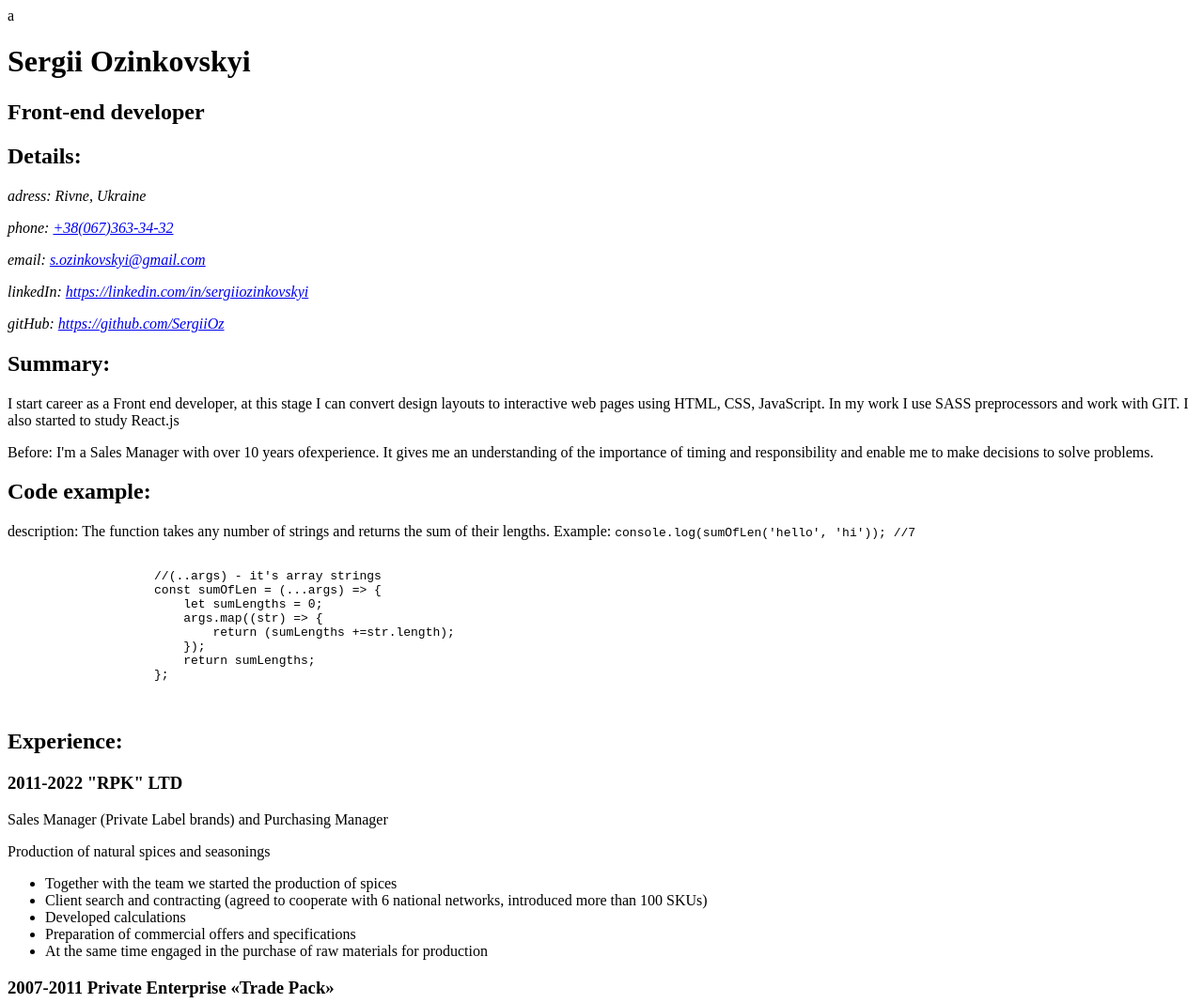
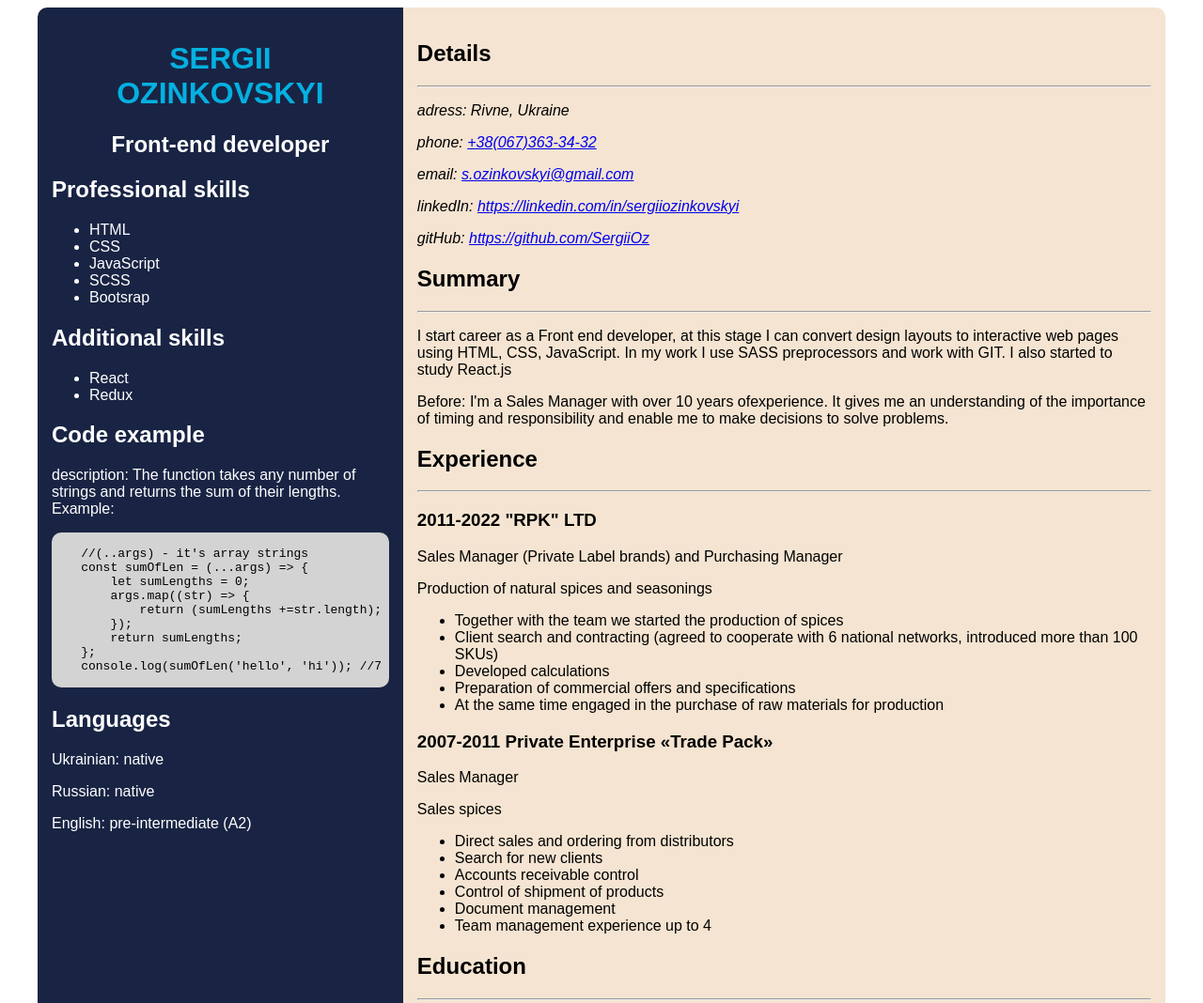
Before and after one commit to SergiiOz/rsschool-cv, a plain HTML site: page index.html in a window 1280 px wide. Shown: the top 1068 px of the page at 94% size. Drawn offline with Linux system fonts and the light colour scheme.

Commit message:
feat: add base style.css

```diff
--- a/index.html
+++ b/index.html
@@ -1,4 +1,4 @@
-a<!DOCTYPE html>
+<!DOCTYPE html>
 <html lang="en">
     <head>
         <meta charset="UTF-8" />
@@ -9,18 +9,77 @@ a<!DOCTYPE html>
     </head>
     <body>
         <div class="wrapper">
+          <!--WRAPPER LEFT-->
+          <div class="wrapper--left">
             <!--HEADER-->
-      <header>
-        <h1>Sergii Ozinkovskyi</h1>
+            <header class="header">
+              <div class="header__image-block">
+                <h1 class="header__title"><span>Sergii</span><br/> <span>Ozinkovskyi</span></h1>
                 <h2>Front-end developer</h2>
             </header>
+            <!--ASIDE-->
+            <aside class="aside">
+              <!--SKILLS-->
+                <article>
+                    <h2>Professional skills</h2>
+                    <ul>
+                        <li>HTML</li>
+                        <li>CSS</li>
+                        <li>JavaScript</li>
+                        <li>SCSS</li>
+                        <li>Bootsrap</li>
+                    </ul>
+                </article>
+                <!--ADDITIONAL SKILLS-->
+                <article>
+                    <h2>Additional skills</h2>
+                    <ul>
+                      <li>React</li>
+                      <li>Redux</li>
+                    </ul>
+                </article>
+                <!--CODE EXAMPLE-->
+                <article>
+                  <h2>Code example</h2>
+                  <p>
+                      description: The function takes any number of strings
+                      and returns the sum of their lengths. Example:
+                     </p>
+<pre class="aside__code-block">
+  <code>
+    //(..args) - it's array strings
+    const sumOfLen = (...args) => {
+        let sumLengths = 0;
+        args.map((str) => {
+            return (sumLengths +=str.length);
+        });
+        return sumLengths;
+    };
+    console.log(sumOfLen('hello', 'hi')); //7
+  </code>
+</pre>
+              <!--Language-->
+              <article>
+                <h2>Languages</h2>
+                <p>Ukrainian: <span>native</span></p>
+                <p>Russian: <span>native</span></p>
+                <p>English: <span>pre-intermediate (A2)</span></p>
+              </article>
+            </aside>
+          </div>
+          <!--WRAPPER RIGHT-->
+          <div class="wrapper--right">
             <!--MAIN-->
-      <main>
+            <main class="main">
                 <article>
-          <h2>Details:</h2>
+                    <h2>Details</h2>
+                    <hr/>
                     <address>
                         <p>adress: Rivne, Ukraine</p>
-            <p>phone: <a href="tel:+380673633432">+38(067)363-34-32</a></p>
+                        <p>
+                            phone:
+                            <a href="tel:+380673633432">+38(067)363-34-32</a>
+                        </p>
                         <p>
                             email:
                             <a href="mailto:s.ozinkovskyi@gmail.com"
@@ -35,66 +94,60 @@ a<!DOCTYPE html>
                         </p>
                         <p>
                             gitHub:
-              <a href="www.github.com/SergiiOz">https://github.com/SergiiOz</a>
+                            <a href="www.github.com/SergiiOz"
+                                >https://github.com/SergiiOz</a
+                            >
                         </p>
                     </address>
                 </article>
                 <article>
-          <h2>Summary:</h2>
+                    <h2>Summary</h2>
+                    <hr/>
                     <p>
-            I start career as a Front end developer, at this stage I can convert
-            design layouts to interactive web pages using HTML, CSS, JavaScript.
-            In my work I use SASS preprocessors and work with GIT. I also
-            started to study React.js
+                        I start career as a Front end developer, at this stage I
+                        can convert design layouts to interactive web pages
+                        using HTML, CSS, JavaScript. In my work I use SASS
+                        preprocessors and work with GIT. I also started to study
+                        React.js
                     </p>
                     <p>
-            Before: I'm a Sales Manager with over 10 years ofexperience. It
-            gives me an understanding of the importance of timing and
-            responsibility and enable me to make decisions to solve problems.
+                        Before: I'm a Sales Manager with over 10 years
+                        ofexperience. It gives me an understanding of the
+                        importance of timing and responsibility and enable me to
+                        make decisions to solve problems.
                     </p>
                 </article>
-        <!--CODE EXAMPLE-->
-        <article>
-          <h2>Code example:</h2>
-          <p>
-            description: The function takes any number of strings and returns
-            the sum of their lengths. Example:
-            <code>console.log(sumOfLen('hello', 'hi')); //7</code>
-          </p>
-          <pre>
-                 <code>
-                    //(..args) - it's array strings
-                    const sumOfLen = (...args) => {
-                        let sumLengths = 0;
-                        args.map((str) => {
-                            return (sumLengths +=str.length);
-                        });
-                        return sumLengths;
-                    };
-                </code>
-             </pre>
-        </article>
+
                 <!--EXPERIANCE-->
                 <article>
-          <h2>Experience:</h2>
+                    <h2>Experience</h2>
+                    <hr/>
                     <section>
                         <!--Experiance RPK-->
                         <h3>2011-2022 "RPK" LTD</h3>
-            <p>Sales Manager (Private Label brands) and Purchasing Manager</p>
+                        <p>
+                            Sales Manager (Private Label brands) and Purchasing
+                            Manager
+                        </p>
                         <p>Production of natural spices and seasonings</p>
                         <ul>
                             <li>
-                Together with the team we started the production of spices
+                                Together with the team we started the production
+                                of spices
                             </li>
                             <li>
-                Client search and contracting (agreed to cooperate with 6
-                national networks, introduced more than 100 SKUs)
+                                Client search and contracting (agreed to
+                                cooperate with 6 national networks, introduced
+                                more than 100 SKUs)
                             </li>
                             <li>Developed calculations</li>
-              <li>Preparation of commercial offers and specifications</li>
                             <li>
-                At the same time engaged in the purchase of raw materials for
-                production
+                                Preparation of commercial offers and
+                                specifications
+                            </li>
+                            <li>
+                                At the same time engaged in the purchase of raw
+                                materials for production
                             </li>
                         </ul>
                     </section>
@@ -115,21 +168,24 @@ a<!DOCTYPE html>
                 </article>
                 <!--EDUCATION-->
                 <article>
-          <h2>Education:</h2>
+                    <h2>Education</h2>
+                    <hr/>
                     <section>
                         <h3>
-              National University of Water Management and Nature Resources Use
+                            National University of Water Management and Nature
+                            Resources Use
                         </h3>
                         <p>Mechanical engineering</p>
                         <p>
-              Master of Science (M.S.) Automobile transport, Automobile
-              engineering
+                            Master of Science (M.S.) Automobile transport,
+                            Automobile engineering
                         </p>
                     </section>
                 </article>
                 <!--ADDITIONAL EDUCATION-->
                 <article>
                     <h2>Additional education</h2>
+                    <hr/>
                     <section>
                         <h3>SoftServe Academy</h3>
                         <p>React Marathon</p>
@@ -137,10 +193,8 @@ a<!DOCTYPE html>
                     <section>
                         <h3>Beetroot Academy</h3>
                         <p>
-              <a
-                href="https://lms.beetroot.academy/diploma/cjyjtowak9bk40836vkny3blk"
-                >Front-end Development</a
-              >
+                            <a href="https://lms.beetroot.academy/diploma/cjyjtowak9bk40836vkny3blk"
+                                >Front-end Development</a>
                         </p>
                     </section>
                     <section>
@@ -149,15 +203,8 @@ a<!DOCTYPE html>
                         <p>Learning How to Learn</p>
                     </section>
                 </article>
-        <!--Language-->
-        <article>
-          <h2>Languages</h2>
-          <p>Ukrainian: <span>native</span></p>
-          <p>Russian: <span>native</span></p>
-          <p>English: <span>pre-intermediate (A2)</span></p>
-        </article>
             </main>
-      <!--/MAIN-->
+          </div>
         </div>
     </body>
 </html>
--- a/style.css
+++ b/style.css
@@ -0,0 +1,36 @@
+/* Wrapper */
+.wrapper {
+    display: flex;
+    max-width: 1200px;
+    margin: 0 auto;
+    font-family: Arial, Helvetica, sans-serif;
+}
+/* left */
+.wrapper--left {
+    color: white;
+    background-color: #030f32e8;
+    padding: 15px;
+    border-top-left-radius: 10px;
+    border-bottom-left-radius: 10px;
+    width: 30%;
+}
+/* right */
+.wrapper--right {
+    background-color: rgb(244, 228, 209);
+    padding: 15px;
+    border-top-right-radius: 10px;
+    border-bottom-right-radius: 10px;
+}
+/* Header */
+.header {
+    text-align: center;
+}
+.header__title {
+    color: rgba(0, 204, 255, 0.84);
+    text-transform: uppercase;
+}
+.aside__code-block {
+    color: black;
+    border-radius: 10px;
+    background-color: lightgray;
+}
```
Lines whose indentation alone changed are shown as unchanged.
